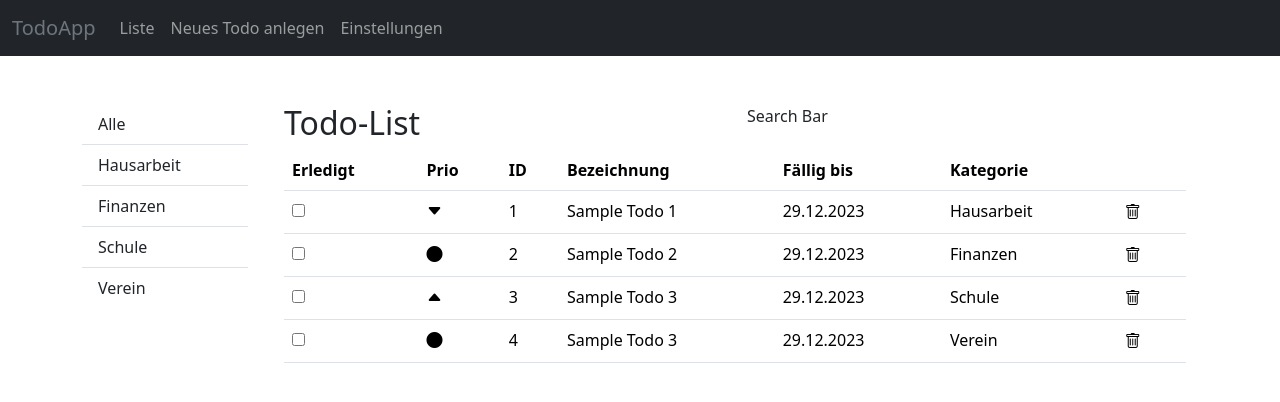
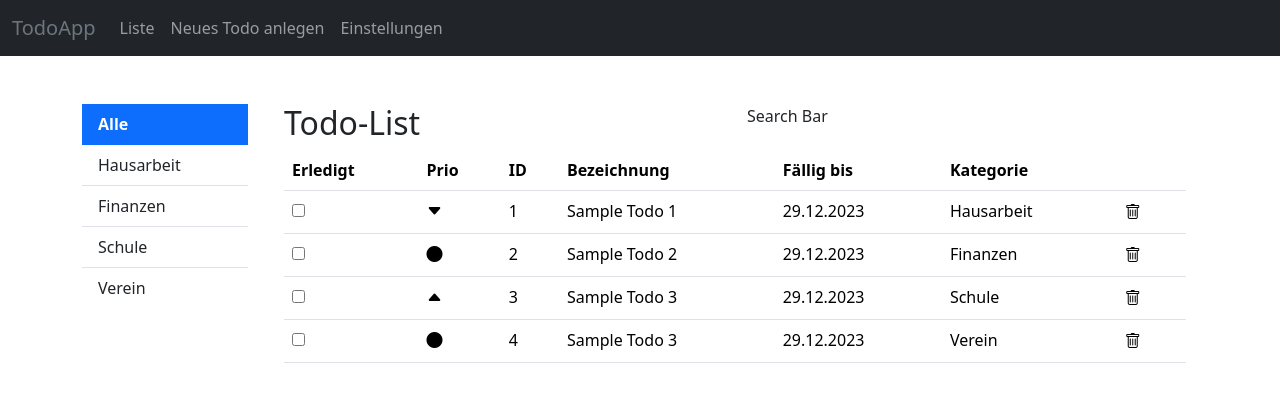
Before and after one commit to JannikKastens/schule-todo, an Angular app: page / in a window 1280 px wide. Shown: the top 402 px of the page. Built offline with nearby package versions, Linux system fonts and the light colour scheme.

Commit message:
Refactor sidebar component and add filter functionality

```diff
--- a/src/app/sidebar/sidebar.component.css
+++ b/src/app/sidebar/sidebar.component.css
@@ -0,0 +1,7 @@
+.list-group-item.active {
+    font-weight: bold;
+  }
+
+  .list-group-item a {
+    cursor: pointer;
+  }
--- a/src/app/sidebar/sidebar.component.html
+++ b/src/app/sidebar/sidebar.component.html
@@ -1,9 +1,9 @@
 <div class="sidebar">
   <ul class="list-group list-group-flush">
-    <li class="list-group-item"><a>Alle</a></li>
-    <li class="list-group-item"><a>Hausarbeit</a></li>
-    <li class="list-group-item"><a>Finanzen</a></li>
-    <li class="list-group-item"><a>Schule</a></li>
-    <li class="list-group-item"><a>Verein</a></li>
+    <li class="list-group-item" [class.active]="selectedCategory === 'Alle'"><a (click)="filterTodos('Alle')">Alle</a></li>
+    <li class="list-group-item" [class.active]="selectedCategory === 'Hausarbeit'"><a (click)="filterTodos('Hausarbeit')">Hausarbeit</a></li>
+    <li class="list-group-item" [class.active]="selectedCategory === 'Finanzen'"><a (click)="filterTodos('Finanzen')">Finanzen</a></li>
+    <li class="list-group-item" [class.active]="selectedCategory === 'Schule'"><a (click)="filterTodos('Schule')">Schule</a></li>
+    <li class="list-group-item" [class.active]="selectedCategory === 'Verein'"><a (click)="filterTodos('Verein')">Verein</a></li>
   </ul>
 </div>
--- a/src/app/sidebar/sidebar.component.ts
+++ b/src/app/sidebar/sidebar.component.ts
@@ -1,4 +1,5 @@
 import { Component } from '@angular/core';
+import { TodoService } from '../todo.service';
 
 @Component({
   selector: 'app-sidebar',
@@ -8,5 +9,12 @@ import { Component } from '@angular/core';
   styleUrl: './sidebar.component.css'
 })
 export class SidebarComponent {
+  selectedCategory = 'Alle';
 
+  constructor(private todoService: TodoService) {}
+
+  filterTodos(category: string) {
+    this.selectedCategory = category;
+    this.todoService.filterTodos(category);
+  }
 }
--- a/src/app/todo.service.ts
+++ b/src/app/todo.service.ts
@@ -9,12 +9,14 @@ export class TodoService {
   private _todos = new BehaviorSubject<Todo[]>([]);
   public readonly todos$ = this._todos.asObservable();
   private localStorageKey = 'todos';
+  private allTodos: Todo[] = [];
 
   constructor() {
     this.loadTodos();
     if (this._todos.getValue().length === 0) {
       this.initializeTodos();
     }
+    this.allTodos = this._todos.getValue();
     console.log('TodoService initialized');
   }
 
@@ -74,4 +76,13 @@ export class TodoService {
       this.saveTodos();
     }
   }
+
+  filterTodos(category: string) {
+    if (category === 'Alle') {
+      this._todos.next(this.allTodos);
+    } else {
+      const filteredTodos = this.allTodos.filter(todo => todo.category === category);
+      this._todos.next(filteredTodos);
+    }
+  }
 }
```
